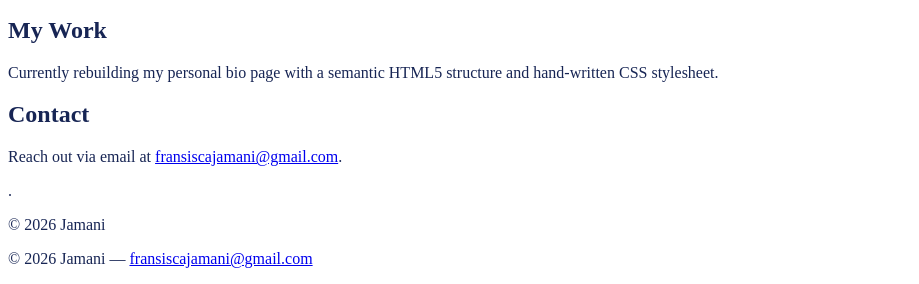
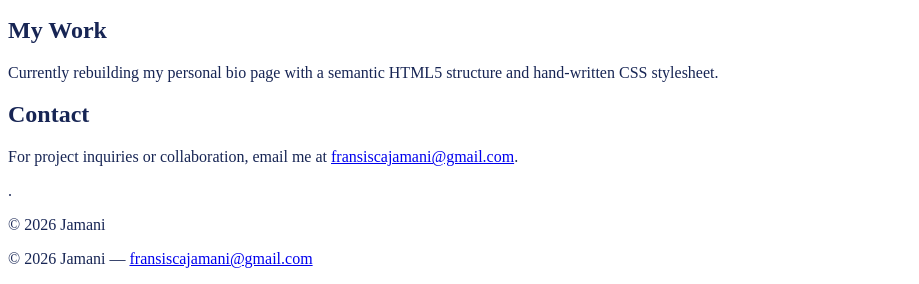
Before and after one commit to jamani-itee/bio-page, a plain HTML site: page index.html in a window 1280 px wide. Shown: the part 574-858 px from the top of the page, without its empty margins (0-919 px from the left). Drawn offline with Linux system fonts and the light colour scheme.

Commit message:
Clarify collaboration outreach in contact section so purpose is direct

```diff
--- a/index.html
+++ b/index.html
@@ -32,7 +32,7 @@
 
     <section id="contact">
       <h2>Contact</h2>
-      <p><p>Reach out via email at <a href="mailto:fransiscajamani@gmail.com">fransiscajamani@gmail.com</a>.</p>.</p>
+      <p><p>For project inquiries or collaboration, email me at <a href="mailto:fransiscajamani@gmail.com">fransiscajamani@gmail.com</a>.</p>.</p>
     </section>
   </main>
 
```
